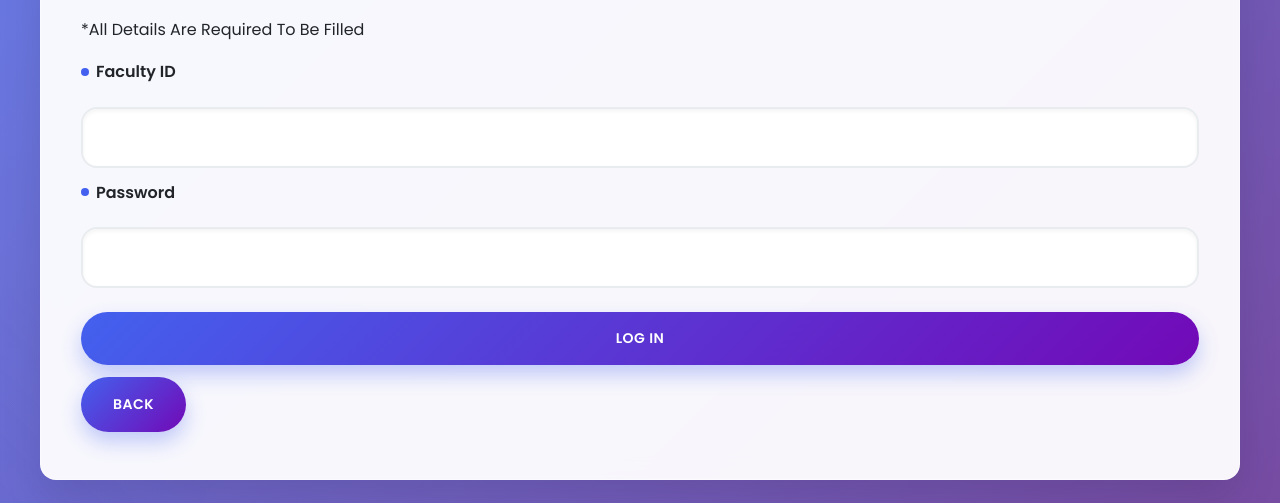
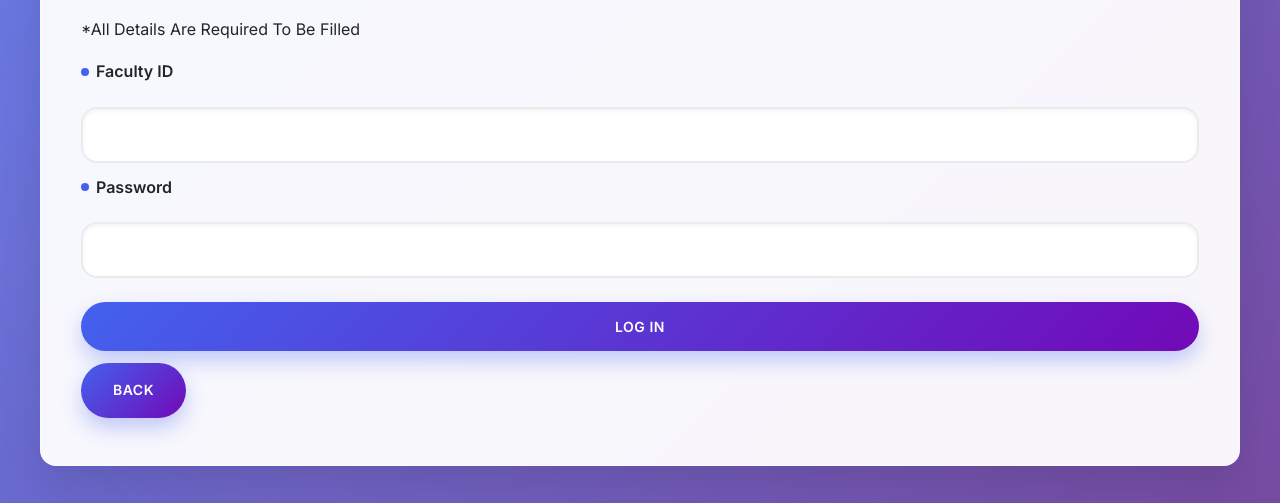
Before and after one commit to SimplyBored-YetFree/internship-management-system, a website: page public/faculty-login.ejs in a window 1280 px wide. Shown: the part 297-800 px from the top of the page. Drawn offline with nearby package versions, Linux system fonts and the light colour scheme; files that its build step writes are made by us from their sources.

Commit message:
Updated CSS Styles

```diff
--- a/public/evaluation-form.css
+++ b/public/evaluation-form.css
@@ -1,4 +1,4 @@
-/* evaluation-form.css - Completely Redesigned */
+/* evaluation-form.css - Enhanced */
 .performance-metrics {
   list-style: none;
   padding: 0;
--- a/public/faculty-dashboard.css
+++ b/public/faculty-dashboard.css
@@ -1,4 +1,4 @@
-/* faculty-dashboard.css - Completely Redesigned */
+/* faculty-dashboard.css - Enhanced */
 #studentSearch {
   width: 100%;
   margin-bottom: 25px;
--- a/public/faculty-login.css
+++ b/public/faculty-login.css
@@ -1,4 +1,4 @@
-/* faculty-login.css - Completely Redesigned */
+/* faculty-login.css - Enhanced */
 select[name="role"] {
   background: var(--white);
   cursor: pointer;
--- a/public/group-management.css
+++ b/public/group-management.css
@@ -1,4 +1,4 @@
-/* group-management.css - Completely Redesigned */
+/* group-management.css - Enhanced */
 .group-form {
   border: 1px solid rgba(255, 255, 255, 0.5);
   padding: 25px;
--- a/public/index.css
+++ b/public/index.css
@@ -1,4 +1,4 @@
-/* index.css - Completely Redesigned */
+/* index.css - Enhanced */
 .rating {
   font-size: 24px;
   color: var(--warning);
--- a/public/internship-submission.css
+++ b/public/internship-submission.css
@@ -1,4 +1,4 @@
-/* internship-submission.css - Completely Redesigned */
+/* internship-submission.css - Enhanced */
 .file-note {
   color: var(--danger);
   font-size: 16px;
--- a/public/student-dashboard.css
+++ b/public/student-dashboard.css
@@ -1,4 +1,4 @@
-/* student-dashboard.css - Completely Redesigned */
+/* student-dashboard.css - Enhanced */
 .metrics {
   background: linear-gradient(135deg, rgba(248, 249, 252, 0.9) 0%, rgba(233, 236, 239, 0.9) 100%);
   padding: 30px;
--- a/public/student-login.css
+++ b/public/student-login.css
@@ -1,4 +1,4 @@
-/* student-login.css - Completely Redesigned */
+/* student-login.css - Enhanced */
 .required-note {
   color: var(--danger);
   font-weight: 700;
--- a/public/styles.css
+++ b/public/styles.css
@@ -1,13 +1,13 @@
-/* styles.css - Completely Redesigned */
-@import url('https://fonts.googleapis.com/css2?family=Poppins:wght@300;400;500;600;700;800&display=swap');
+/* styles.css - Enhanced Common Styles */
+@import url('https://fonts.googleapis.com/css2?family=Inter:wght@300;400;500;600;700&display=swap');
 
 :root {
   --primary: #4361ee;
-  --primary-dark: #3a0ca3;
+  --primary-dark: #3a56d4;
   --secondary: #7209b7;
   --accent: #f72585;
-  --success: #4cc9f0;
-  --warning: #f9c74f;
+  --success: #06d6a0;
+  --warning: #ffd166;
   --danger: #ef476f;
   --light: #f8f9fa;
   --dark: #212529;
@@ -25,7 +25,7 @@
 
 body {
   background: linear-gradient(135deg, #667eea 0%, #764ba2 100%);
-  font-family: 'Poppins', sans-serif;
+  font-family: 'Inter', sans-serif;
   color: var(--dark);
   margin: 0;
   padding: 0;
@@ -275,7 +275,7 @@
   border-radius: var(--border-radius);
   box-sizing: border-box;
   transition: var(--transition);
-  font-family: 'Poppins', sans-serif;
+  font-family: 'Inter', sans-serif;
   font-size: 1rem;
   background: var(--white);
   box-shadow: inset 0 2px 4px rgba(0, 0, 0, 0.05);
--- a/public/view-attachments.css
+++ b/public/view-attachments.css
@@ -1,4 +1,4 @@
-/* view-attachments.css - Completely Redesigned */
+/* view-attachments.css - Enhanced */
 a.download {
   display: flex;
   align-items: center;
```
